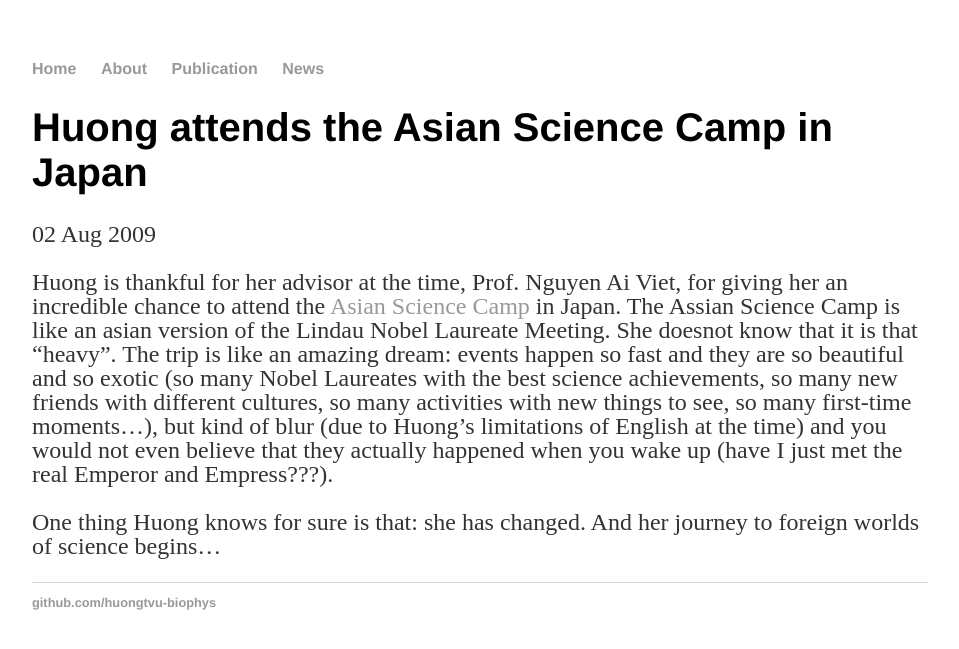
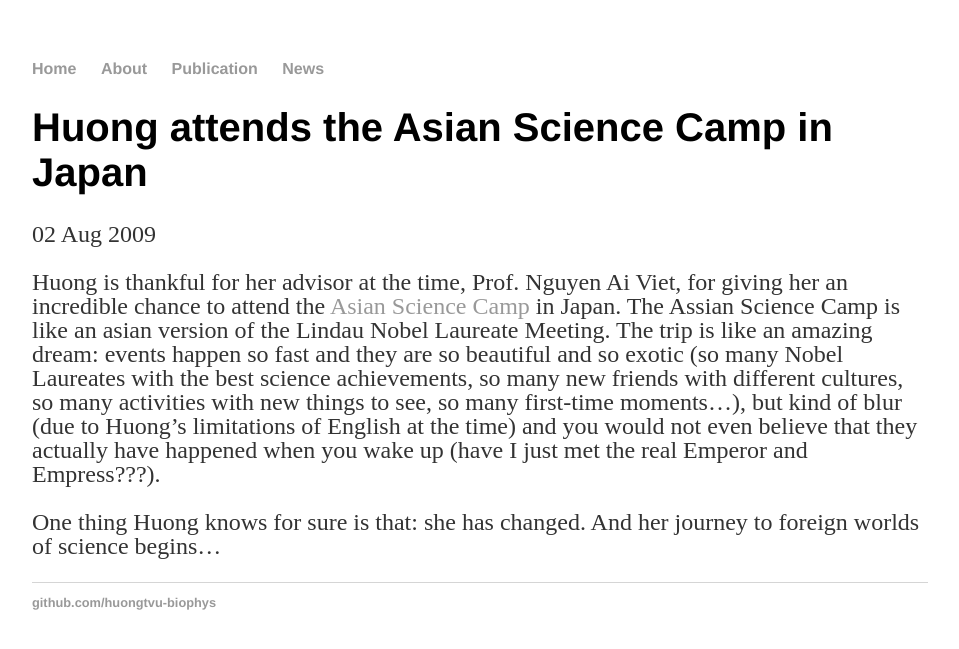
Before and after one commit to huongtvu-biophys/huongtvu-biophys, a Jekyll site: the page built from _posts/2009-08-02-ASC-Japan.md, in a window 1280 px wide. Shown: the top 649 px of the page, without its empty margins (160-1119 px from the left). Built offline with Jekyll 4.4.1, drawn with Linux system fonts in a browser that asks for light colours.

Commit message:
Update 2009-08-02-ASC-Japan.md

```diff
--- a/_posts/2009-08-02-ASC-Japan.md
+++ b/_posts/2009-08-02-ASC-Japan.md
@@ -3,6 +3,6 @@ layout: post
 title: "Huong attends the Asian Science Camp in Japan"
 date: 2009-08-02
 ---
-Huong is thankful for her advisor at the time, Prof. Nguyen Ai Viet, for giving her an incredible chance to attend the [Asian Science Camp](https://www2.kek.jp/proffice/archives/feature/2009/ASC09.html) in Japan. The Assian Science Camp is like an asian version of the Lindau Nobel Laureate Meeting. She doesnot know that it is that "heavy". The trip is like an amazing dream: events happen so fast and they are so beautiful and so exotic (so many Nobel Laureates with the best science achievements, so many new friends with different cultures, so many activities with new things to see, so many first-time moments...), but kind of blur (due to Huong's limitations of English at the time) and you would not even believe that they actually happened when you wake up (have I just met the real Emperor and Empress???).
+Huong is thankful for her advisor at the time, Prof. Nguyen Ai Viet, for giving her an incredible chance to attend the [Asian Science Camp](https://www2.kek.jp/proffice/archives/feature/2009/ASC09.html) in Japan. The Assian Science Camp is like an asian version of the Lindau Nobel Laureate Meeting. The trip is like an amazing dream: events happen so fast and they are so beautiful and so exotic (so many Nobel Laureates with the best science achievements, so many new friends with different cultures, so many activities with new things to see, so many first-time moments...), but kind of blur (due to Huong's limitations of English at the time) and you would not even believe that they actually have happened when you wake up (have I just met the real Emperor and Empress???).
 
 One thing Huong knows for sure is that: she has changed. And her journey to foreign worlds of science begins...
```
